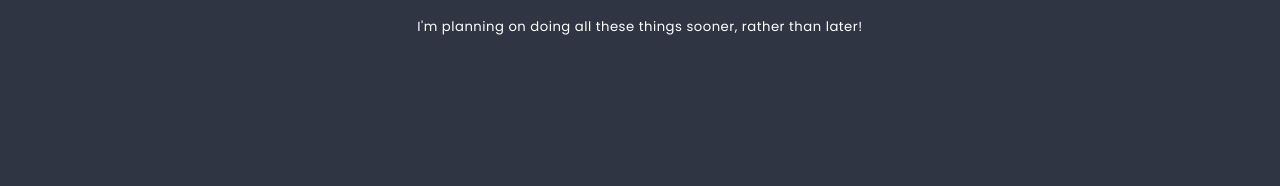
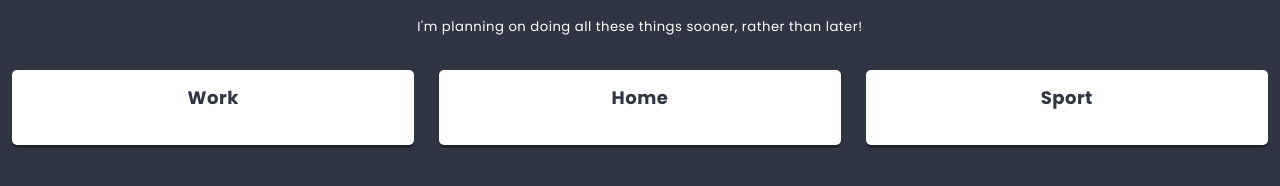
Before and after one commit to natkalia/todolist-react-kodilla, a React app: page / in a window 1280 px wide. Shown: the part 362-548 px from the top of the page. Built offline with nearby package versions, Linux system fonts and the light colour scheme.

Commit message:
Add and use component Column

```diff
--- /dev/null
+++ b/src/components/Column/Column.js
@@ -0,0 +1,20 @@
+import React from 'react';
+import styles from './Column.scss';
+import PropTypes from 'prop-types';
+
+class Column extends React.Component {
+  /* typechecking on the props for a component with prop-types library*/
+  static propTypes = {
+    title: PropTypes.string.isRequired,
+  }
+
+  render() {
+    return (
+      <section className={styles.component}>
+        <h3 className={styles.title}>{this.props.title}</h3>
+      </section>
+    )
+  }
+}
+
+export default Column;
--- a/src/components/List/List.js
+++ b/src/components/List/List.js
@@ -2,6 +2,7 @@
 import styles from './List.scss';
 import Hero from '../Hero/Hero';
 import PropTypes from 'prop-types';
+import Column from '../Column/Column';
 
 class List extends React.Component {
   /* typechecking on the props for a component with prop-types library*/
@@ -25,6 +26,11 @@
         <div className={styles.description}>
           {this.props.children}
         </div>
+        <div className={styles.columns}>
+          <Column title='Work'/>
+          <Column title='Home'/>
+          <Column title='Sport'/>
+        </div>
       </section>
     )
   }
```
